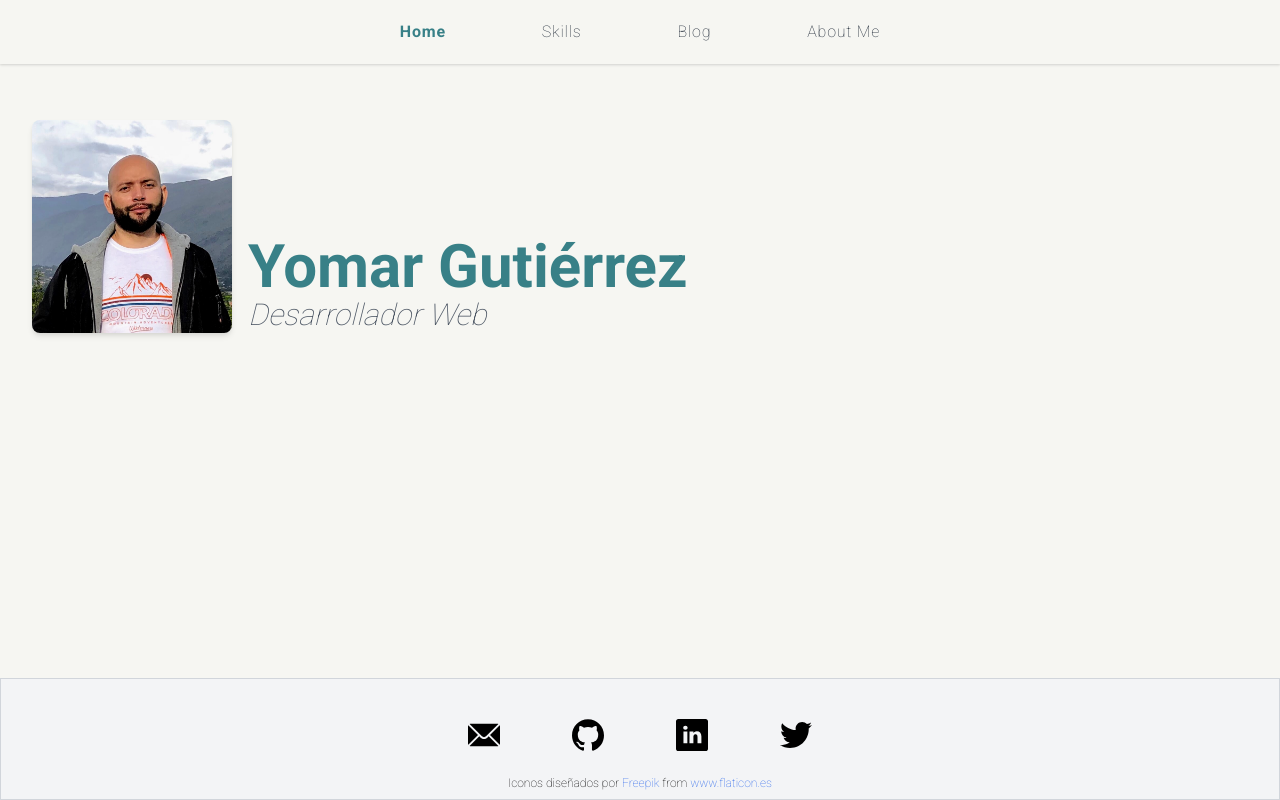
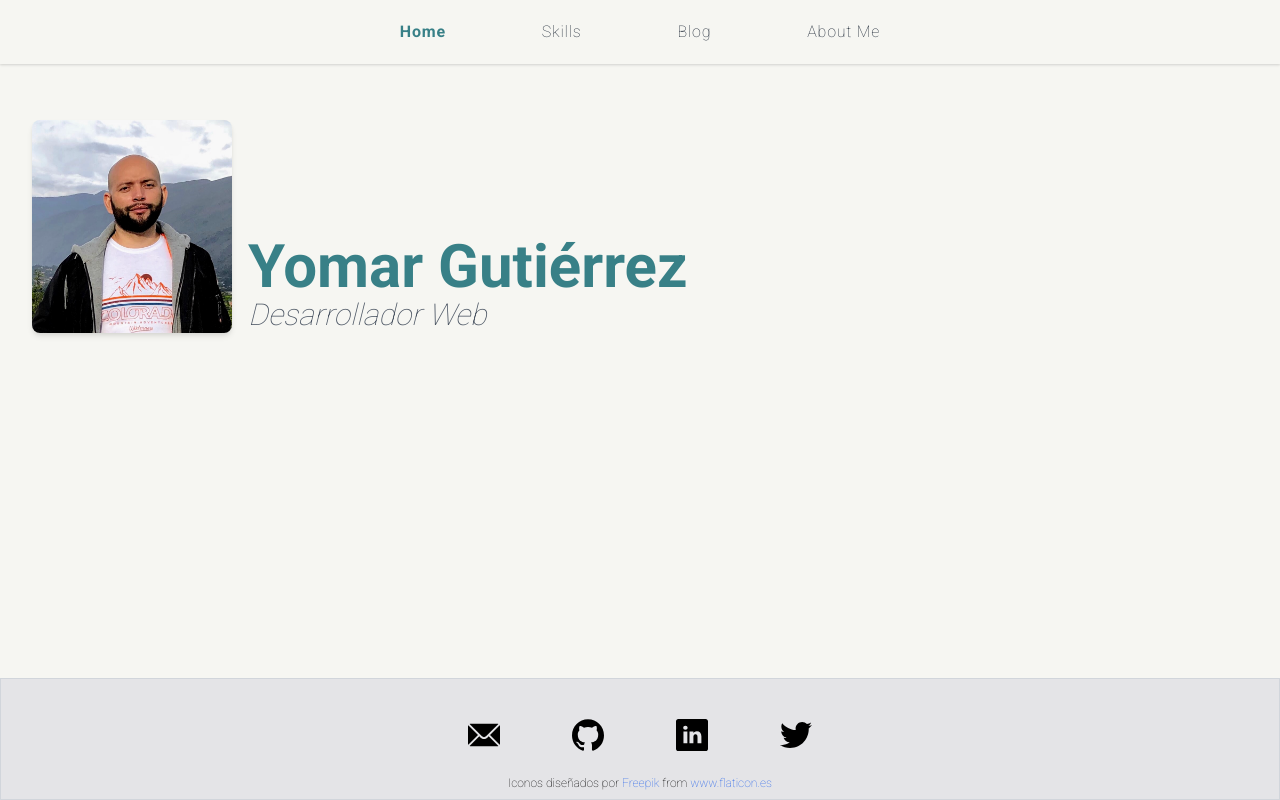
Before and after one commit to yomarguti/portfolio, a Next.js app: page / in a window 1280 px wide. Built offline with nearby package versions, Linux system fonts and the light colour scheme.

Commit message:
Cambio el fondo del footer, agregando un nuevo color al tailwind.config.css

```diff
--- a/components/Footer.js
+++ b/components/Footer.js
@@ -2,7 +2,7 @@ import React from 'react';
 
 const Footer = () => {
   return (
-    <div className="fixed bottom-0 flex flex-col items-center w-full pt-10 pb-2 bg-gray-100 border border-gray-300">
+    <div className="fixed bottom-0 flex flex-col items-center w-full pt-10 pb-2 border border-gray-300 bg-neutral">
       <ul className="flex justify-center pb-6">
         <li className="px-4 sm:px-6 md:px-9">
           <a href="mailto:yomar.guti@gmail.com" target="_blank">
--- a/tailwind.config.js
+++ b/tailwind.config.js
@@ -5,6 +5,7 @@ module.exports = {
     extend: {
       colors: {
         fondo: '#f6f6f2',
+        neutral: '#E4E4E7',
         primary: '#388087',
       },
       fontFamily: {
```
